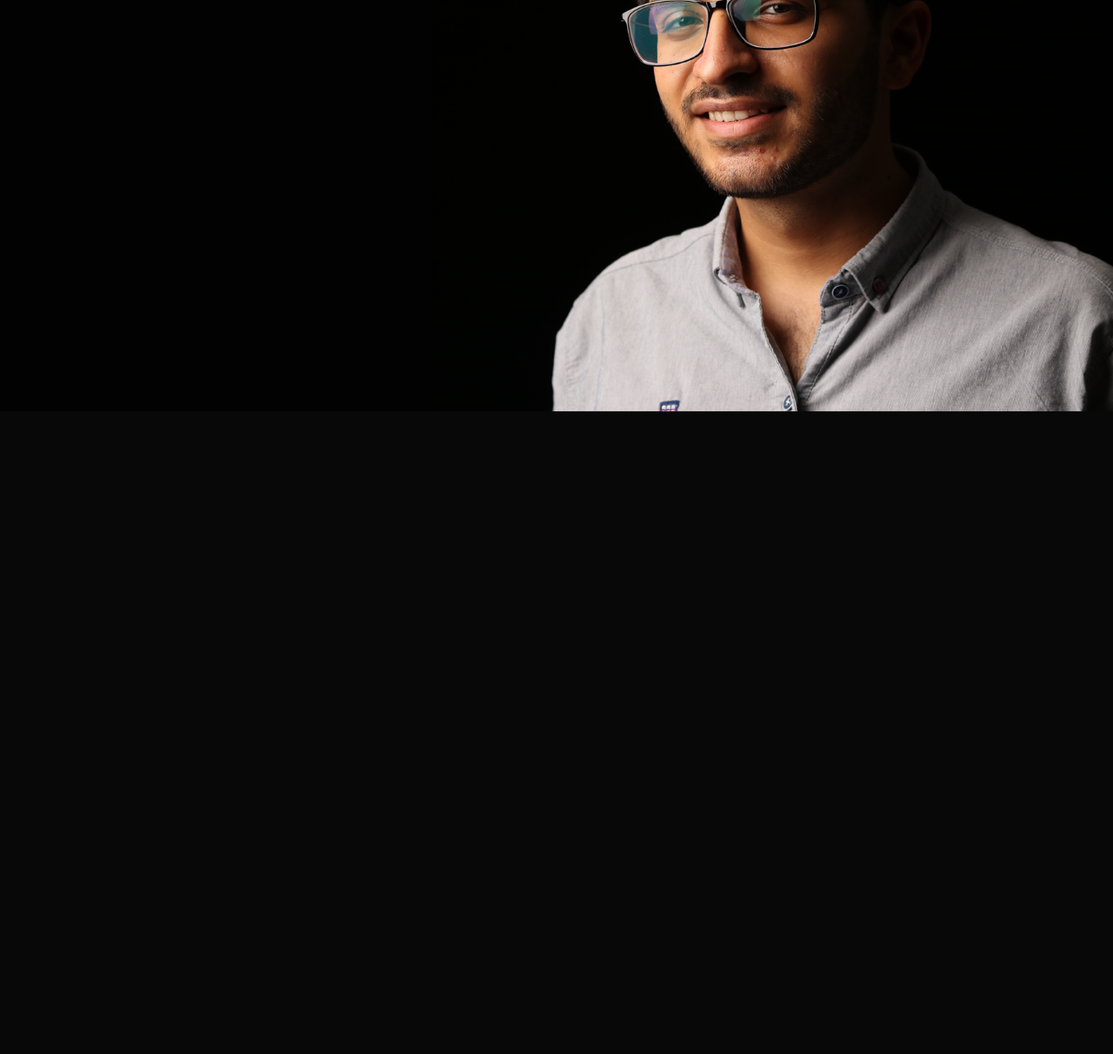
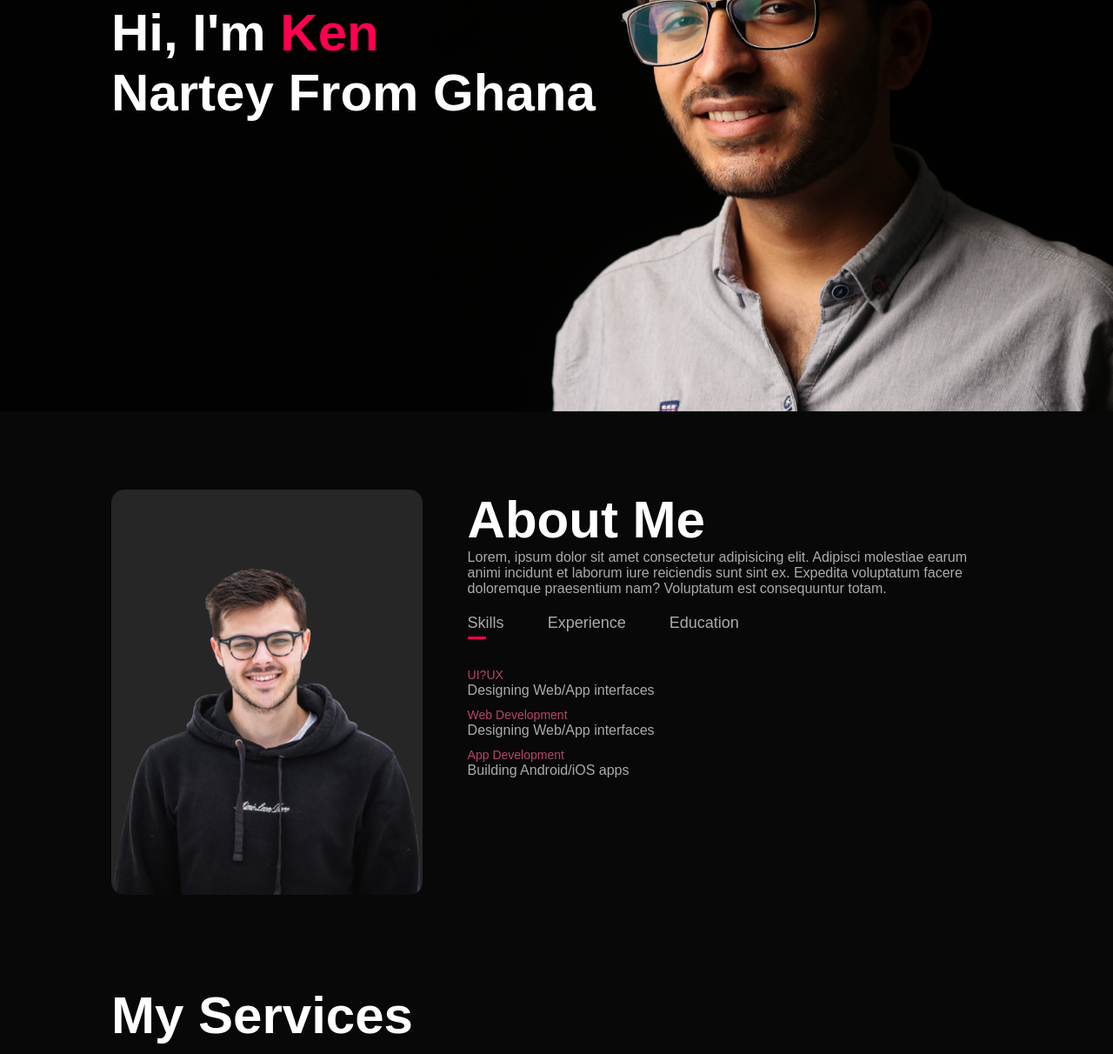
Before and after one commit to gitdela/my-portfolio, a plain HTML site: page index.html in a window 1280 px wide. Shown: the part 327-1539 px from the top of the page at 87% size. Before the commit the page ends 800 px from the top, so only its background shows below. Drawn offline with Linux system fonts and the light colour scheme.

Commit message:
Finish the About Me section

```diff
--- a/index.html
+++ b/index.html
@@ -20,8 +20,82 @@
                     <li><a href="#">Contact</a></li>
                 </ul>
             </nav>
+            <div class="header-text">
+                <p>UI/UX Designer</p>
+                <h1>Hi, I'm <span>Ken</span><br>Nartey From Ghana</h1>
+            </div>
         </div>
     </div>
 
+    <!-- -----------------about------------------------------- -->
+
+    <div id="about">
+        <div class="container">
+            <div class="row">
+                <div class="about-col-1">
+                    <img src="images/user.png" alt="">
+                </div>
+                <div class="about-col-2">
+                    <h1 class="sub-title">About Me</h1>
+                    <p>Lorem, ipsum dolor sit amet consectetur adipisicing elit. Adipisci molestiae earum animi incidunt et laborum iure reiciendis sunt sint ex. Expedita voluptatum facere doloremque praesentium nam? Voluptatum est consequuntur totam.</p>
+
+                    <div class="tab-titles">
+                        <p class="tab-links active-link" onclick="opentab('skills')">Skills</p>
+                        <p class="tab-links" onclick="opentab('experience')">Experience</p>
+                        <p class="tab-links" onclick="opentab('education')">Education</p>
+                    </div>
+                    <div class="tab-contents active-tab" id="skills">
+                        <ul>
+                            <li><span>UI?UX</span><br>Designing Web/App interfaces</li>
+                            <li><span>Web Development</span><br>Designing Web/App interfaces</li>
+                            <li><span>App Development</span><br>Building Android/iOS apps</li>
+                        </ul>
+                    </div>
+                    <div class="tab-contents" id="experience">
+                        <ul>
+                            <li><span>2021 -  Current</span><br>UI/UX Design Training at ET Institute</li>
+                            <li><span>2019 - 2021</span><br>Team lead at StarApp LLC.</li>
+                            <li><span>2017 - 2019</span><br>UI/UX Design Executive at Coin Digital Ltd.</li>
+                            <li><span>2016 - 2017</span><br>UI/UX Telecommunication Engineer at Admintelecom Academy</li>
+                        </ul>
+                    </div>
+                    <div class="tab-contents" id="education">
+                        <ul>
+                            <li><span>2017</span><br>BSc. Telecommunication Engineering</li>
+                            <li><span>2016</span><br>Fiber Optic Practices</li>
+                            <li><span>2016</span><br>Microwave Antenna Installation</li>
+                        </ul>
+                    </div>
+                </div>
+            </div>
+        </div>
+    </div>
+<!-- ---------------services------------- -->
+
+<div id="services">
+    <div class="container">
+        <h1 class="sub-title">My Services</h1>
+        <div class="services-list">
+
+        </div>
+    </div>
+</div>
+<script>
+
+    let tabLinks = document.querySelectorAll('.tab-links');
+    let tabContents = document.querySelectorAll('.tab-contents');
+
+    function opentab(tabname) {
+        for(tablink of tabLinks) {
+            tablink.classList.remove('active-link');
+        }
+        for(tabcontent of tabContents) {
+            tabcontent.classList.remove('active-tab');
+        }
+        event.currentTarget.classList.add('active-link');
+        document.getElementById(tabname).classList.add('active-tab');
+    }
+
+</script>
 </body>
 </html>
--- a/style.css
+++ b/style.css
@@ -42,4 +42,115 @@ nav ul li {
 nav ul li a {
     color: #fff;
     text-decoration: none;
+    font-size: 18px;
+    position: relative;
 }
+
+nav ul li a::after{
+    content: '';
+    width: 0;
+    height: 3px;
+    background: #ff004f;
+    position: absolute;
+    left: 0;
+    bottom: -6px;
+    transition: 0.5s;
+
+}
+
+nav ul li a:hover::after {
+    width: 100%;
+}
+
+.header-text{
+    font-size: 30px;
+    margin-top: 20%;
+
+}
+
+.header-text h1 {
+    /* font-size: 60px; */
+    margin-top: 20px;
+}
+
+.header-text h1 span {
+    color: #ff004f;
+}
+
+/* -------------about------------ */
+
+#about {
+    padding: 80px 0;
+    color: #ababab;
+}
+
+.row {
+    display: flex;
+    justify-content: space-between;
+    flex-wrap: wrap;
+}
+
+.about-col-1 {
+    flex-basis: 35%;
+}
+
+.about-col-1 img {
+    width: 100%;
+    border-radius: 15px;
+}
+
+.about-col-2 {
+    flex-basis: 60%;
+}
+
+.sub-title {
+    font-size: 60px;
+    font-weight: 600;
+    color: #fff;
+}
+
+.tab-titles {
+    display: flex;
+    margin: 20px 0 40px;
+}
+
+.tab-links {
+    margin-right: 50px;
+    font-size: 18px;
+    font-weight: 500;
+    cursor: pointer;
+    position: relative;
+}
+
+.tab-links::after {
+    content: '';
+    width: 0;
+    height: 3px;
+    background: #ff004f;
+    position: absolute;
+    left: 0;
+    bottom: -8px;
+    transition: 0.5s;
+}
+
+.tab-links.active-link::after {
+    width: 50%;
+}
+
+.tab-contents ul li {
+    list-style: none;
+    margin: 10px 0;
+}
+
+.tab-contents ul li span {
+    color: #b54769;
+    font-size: 14px;
+}
+
+.tab-contents {
+    display: none;
+}
+
+.tab-contents.active-tab {
+    display: block;
+}
```
